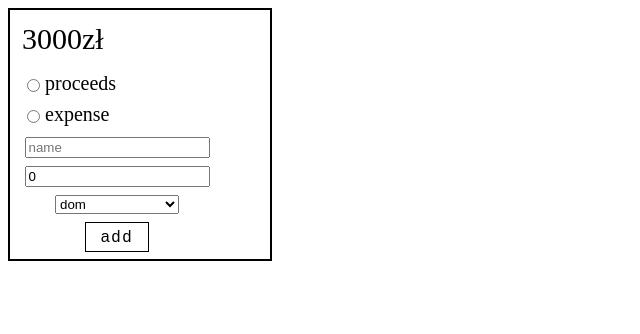
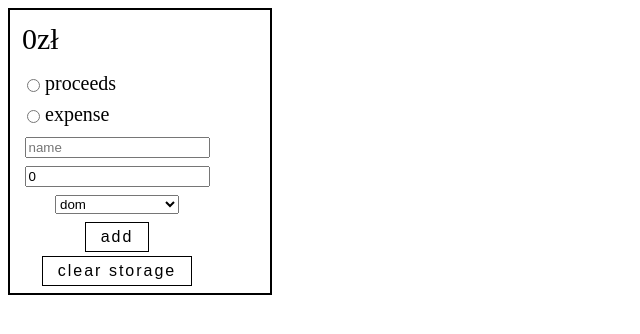
Before and after one commit to patryk-olti/componentsLibrary, a React (Create React App) app: page / in a window 1280 px wide. Shown: the top 334 px of the page, without its empty margins (0-640 px from the left). Built offline with nearby package versions, Linux system fonts and the light colour scheme.

Commit message:
added localStarage

```diff
--- a/src/Components/Radio.js
+++ b/src/Components/Radio.js
@@ -7,7 +7,7 @@ const Radio = ({ name, value, handleClick, option }) => {
             type="radio"
             name={name}
             checked={ option==value ? true : false }
-            onClick={() => handleClick(value)}
+            onChange={() => handleClick(value)}
             />
     )
 }
--- a/src/Containers/Calculator.js
+++ b/src/Containers/Calculator.js
@@ -11,7 +11,13 @@ import Button from "../Components/Button";
 
 const Debugger = ({ handleClick, nextId }) => {
 
-    const [ total, setTotal] = useState(3000);
+    const getTotal = () => {
+        if( localStorage.getItem("total") == 0){
+            return 3000;
+        }else return Number(JSON.parse(localStorage.getItem("total")));
+    }
+
+    const [ total, setTotal] = useState(getTotal());
 
     const totalChange = (option, value) => {
         if(option==`proceeds`) return setTotal(prev => prev + Number(value));
@@ -53,6 +59,8 @@ const Debugger = ({ handleClick, nextId }) => {
 
         if(approve){
             handleClick(objectTmp);
+            localStorage.removeItem('total');
+            localStorage.setItem('total', JSON.stringify(total));
             totalChange(option,price);
             setOption("");
             setFirstName("");
@@ -104,6 +112,10 @@ const Debugger = ({ handleClick, nextId }) => {
                 <Button text="add" handleClick={validateObject} />
             </Container>
 
+            <Container display="flex" flexDirection="column" justifyContent="space-between" alignItems="center" width="200" padding="2" border="none">
+                <Button text="clear storage" handleClick={() => localStorage.clear()} />
+            </Container>
+
         </Container>
 
 
```
